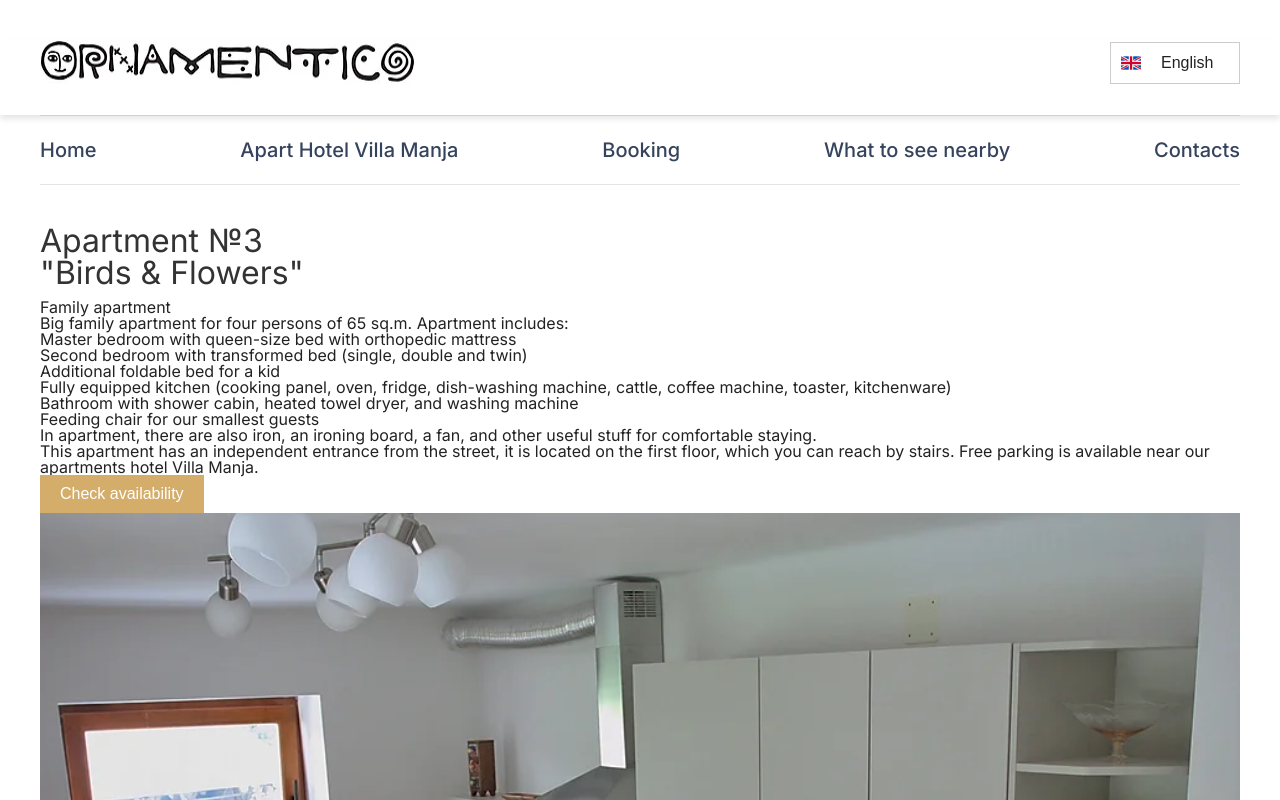
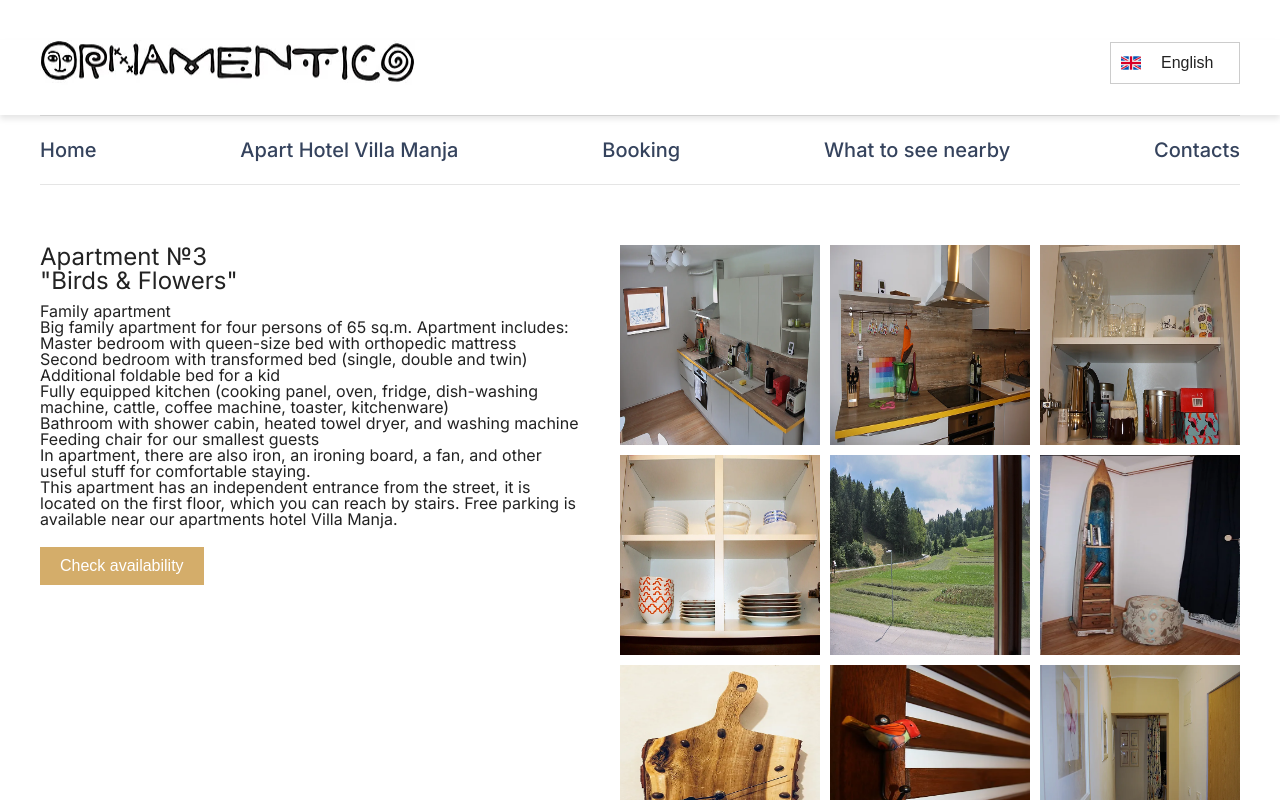
Before and after one commit to holus-bolus/ornamentico, a Next.js app: page /apartment3 in a window 1280 px wide. Shown: the top 800 px of the page. Built offline with nearby package versions, Linux system fonts and the light colour scheme.

Commit message:
Added the client carousel

```diff
--- a/src/app/apartment3/Apartment3.module.css
+++ b/src/app/apartment3/Apartment3.module.css
@@ -1,70 +1,39 @@
+.apartment3 {
+    padding: 20px;
+}
+
+.apartment3__container {
+    display: flex;
+    justify-content: space-between;
+    gap: 30px
+}
+
+.apartment3__textWrapper {
+    margin-bottom: 20px;
+}
 
 .apartment3__header {
-    font-size: 2rem;
-    color: #333;
+    font-size: 24px;
     margin-bottom: 10px;
 }
 
-.apartment3__text-wrapper {
-    font-size: 1rem;
-    line-height: 1.6;
-    color: #666;
+.apartment3__button {
+    margin-top: 20px;
+    padding: 10px 20px;
+    background-color: #D4AD6A;
+    color: white;
+    border: none;
+    cursor: pointer;
 }
 
-.apartment3__button {
-    padding: 10px 20px;
-    background-color: #D4AD6A;
-    border: none;
-    color: white;
-    cursor: pointer;
-    transition: background-color 0.3s ease;
-}
-
-.apartment3__button:hover {
-    background-color: #b38955;
-}
-
-
-
-
-.apartment3_images {
-    display: flex;
-    flex-wrap: wrap;
+.apartment3__imageGrid {
+    display: grid;
+    grid-template-columns: repeat(3, 1fr);
     gap: 10px;
 }
 
-.apartment3_imageTile {
-    width: calc(33.333% - 10px);
+.apartment3__image {
+    width: 200px;
+    height: 200px;
     cursor: pointer;
 }
-
-.apartment3_imageTile img {
-    width: 100%;
-    height: auto;
-    object-fit: cover;
-}
-
-.carouselModal {
-    position: fixed;
-    top: 0;
-    left: 0;
-    width: 100%;
-    height: 100%;
-    background: rgba(0, 0, 0, 0.8);
-    display: flex;
-    justify-content: center;
-    align-items: center;
-    z-index: 1000;
-}
-
-.carouselCloseButton {
-    position: absolute;
-    top: 20px;
-    right: 20px;
-    background: #fff;
-    border: none;
-    padding: 10px;
-    cursor: pointer;
-    font-size: 16px;
-    z-index: 1001;
-}
--- a/src/app/apartment3/page.tsx
+++ b/src/app/apartment3/page.tsx
@@ -1,15 +1,56 @@
 'use client'
-import React from 'react'
+import React, { useState } from 'react'
 import styles from './Apartment3.module.css'
 import '../globals.css'
 import ApartmentCarousel from "@/components/ApartmenCarousel/ApartmentCarousel";
+
+const images = [
+    '/images/apartment3/1st.webp',
+    '/images/apartment3/2nd.webp',
+    '/images/apartment3/3rd.webp',
+    '/images/apartment3/4th.webp',
+    '/images/apartment3/5th.webp',
+    '/images/apartment3/6th.webp',
+    '/images/apartment3/7th.webp',
+    '/images/apartment3/8th.webp',
+    '/images/apartment3/10th.webp',
+    '/images/apartment3/11th.webp',
+    '/images/apartment3/12th.webp',
+    '/images/apartment3/13th.webp',
+    '/images/apartment3/14th.webp',
+    '/images/apartment3/15th.webp',
+    '/images/apartment3/16th.webp',
+    '/images/apartment3/17th.webp',
+    '/images/apartment3/18th.webp',
+    '/images/apartment3/19th.webp',
+    '/images/apartment3/20th.webp',
+    '/images/apartment3/21st.webp',
+    '/images/apartment3/22nd.webp',
+    '/images/apartment3/23rd.webp',
+    '/images/apartment3/24th.webp',
+]
+
+
+
 const Apartment3 = () => {
+    const [isCarouselOpen, setIsCarouselOpen] = useState(false)
+    const [currentIndex, setCurrentIndex] = useState(0)
+
+    const openCarousel = (index: React.SetStateAction<number>) => {
+        setCurrentIndex(index)
+        setIsCarouselOpen(true)
+    }
+
+    const closeCarousel = () => {
+        setIsCarouselOpen(false)
+    }
+
     return (
         <section className={styles.apartment3}>
             <div className={`container ${styles.apartment3__container}`}>
                 <div className={styles.apartment3__textWrapper}>
-                    <h1 className={styles.apartment3__header}>Apartment №3 <br/>
-                    "Birds & Flowers"
+                    <h1 className={styles.apartment3__header}>Apartment №3 <br />
+                        "Birds & Flowers"
                     </h1>
                     <p>Family apartment</p>
                     <p>
@@ -33,8 +74,19 @@ const Apartment3 = () => {
                     </p>
                     <button className={styles.apartment3__button}>Check availability</button>
                 </div>
-                <ApartmentCarousel currentIndex={0} />
+                <div className={styles.apartment3__imageGrid}>
+                    {images.map((src, index) => (
+                        <img
+                            key={index}
+                            src={src}
+                            alt={`Image ${index + 1}`}
+                            className={styles.apartment3__image}
+                            onClick={() => openCarousel(index)}
+                        />
+                    ))}
+                </div>
             </div>
+            {isCarouselOpen && <ApartmentCarousel currentIndex={currentIndex} onClose={closeCarousel} />}
         </section>
     )
 }
--- a/src/components/ApartmenCarousel/ApartmentCarousel.module.css
+++ b/src/components/ApartmenCarousel/ApartmentCarousel.module.css
@@ -2,10 +2,7 @@
     padding: 20px;
 }
 
-.apartment3_container {
-    display: flex;
-    flex-direction: column;
-}
+
 
 .apartment3_textWrapper {
     margin-bottom: 20px;
```
Also changed, not shown: src/components/ApartmenCarousel/ApartmentCarousel.tsx (+6 -1 lines).
